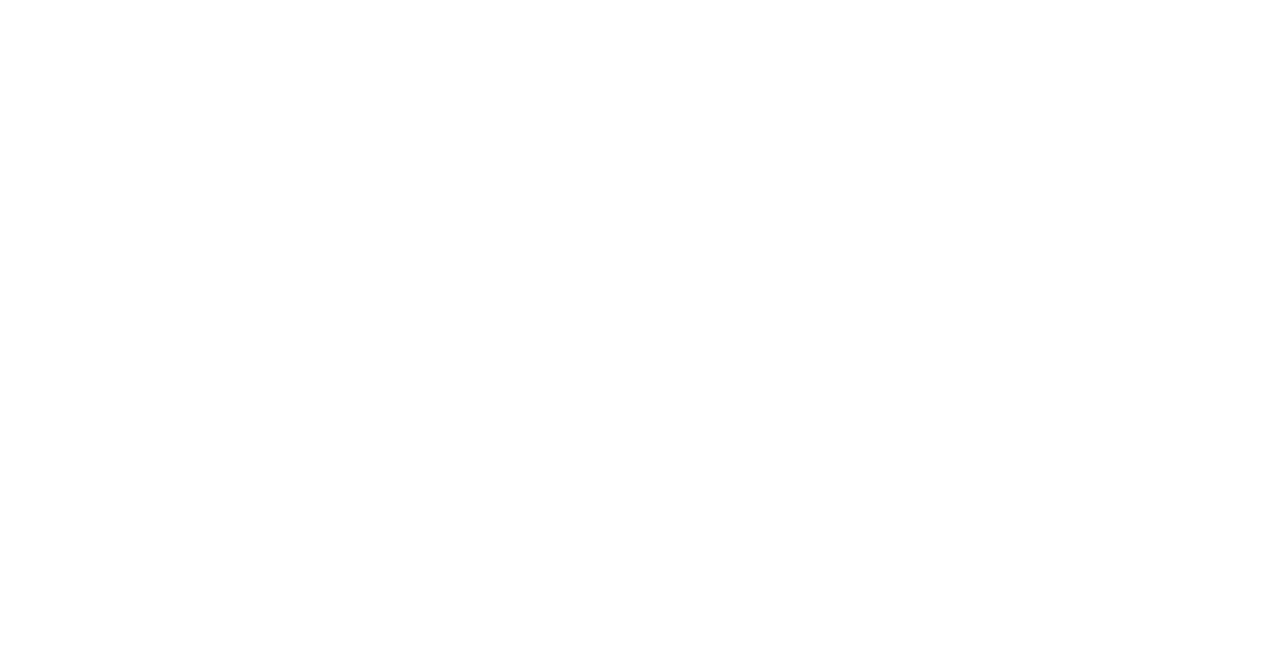
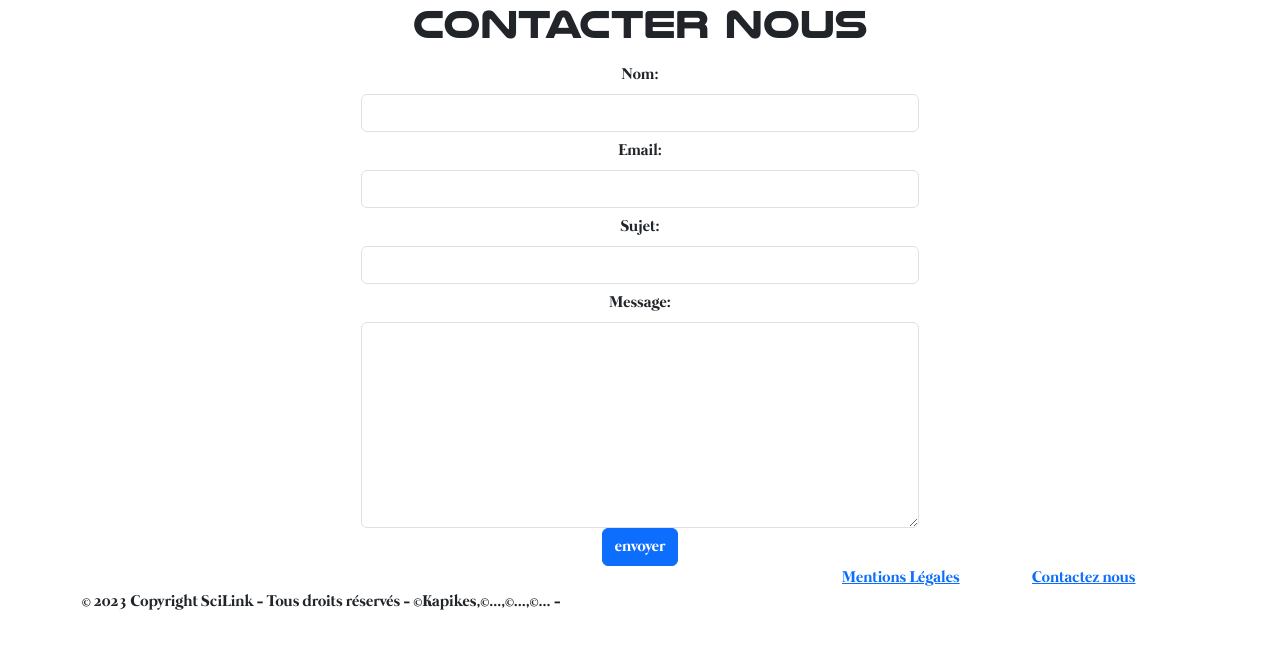
Before and after one commit to debart-nathan/SciLink-Front, a React (Create React App) app: page /contact-us in a window 1280 px wide. Before the commit this address had no page. Shown: the top 648 px of the page. Built offline with nearby package versions, Linux system fonts and the light colour scheme.

Commit message:
mise en place de contact us et mentions legal dans footer

```diff
--- a/src/components/App.tsx
+++ b/src/components/App.tsx
@@ -1,7 +1,9 @@
 import { Route, BrowserRouter, Routes } from 'react-router-dom';
 import Header from './common/Header';
-import Footer from './common/Footer';
+import Footer from './common/Footers/Footer';
 import Home from './Home';
+import ContactUs from './common/Footers/ContactUs';
+import Mentions from './common/Footers/Mentions';
 
 function App() {
   return (
@@ -9,8 +11,10 @@ function App() {
       <Header/>
       <Routes>
         <Route path="/" element={<Home/>}>
+        </Route>
 
-        </Route>
+        <Route path="/contact-us" element={<ContactUs />} />
+        <Route path="/Mentions" element={<Mentions />} />
       </Routes>
       <Footer/>
     </BrowserRouter>
--- a/src/components/common/Footer.tsx
+++ /dev/null
@@ -1,9 +0,0 @@
-const Footer = () => {
-    return (
-        <footer>
-
-        </footer>
-    );
-}
-
-export default Footer;
--- /dev/null
+++ b/src/components/common/Footers/ContactUs.tsx
@@ -0,0 +1,63 @@
+import React from "react";
+
+const ContactUs: React.FC = () => {
+  const [name, setName] = React.useState("");
+  const [email, setEmail] = React.useState("");
+  const [message, setMessage] = React.useState("");
+  const [sujet, setSujet] = React.useState("");
+
+  // Handle form submission
+  const handleSubmit = (e: React.FormEvent) => {
+    e.preventDefault();
+  };
+  return (
+    <div className="col-6 offset-3 text-center">
+      <h1>Contacter Nous</h1>
+      <form onSubmit={handleSubmit} className="form">
+        <div className="form-group">
+          <label className="col-form-label" htmlFor="name">Nom:</label>
+          <input className="form-control"
+            type="text"
+            id="name"
+            value={name}
+            onChange={(e) => setName(e.target.value)}
+            required
+          />
+        </div>
+        <div className="form-group">
+          <label className="col-form-label" htmlFor="email">Email:</label>
+          <input className="form-control"
+            type="email"
+            id="email"
+            value={email}
+            onChange={(e) => setEmail(e.target.value)}
+            required
+          />
+        </div>
+        <div className="form-group">
+          <label className="col-form-label" htmlFor="name">Sujet:</label>
+          <input className="form-control"
+            type="text"
+            id="Sujet"
+            value={sujet}
+            onChange={(e) => setSujet(e.target.value)}
+            required
+          />
+        </div>
+        <div className="form-group">
+          <label className="col-form-label" htmlFor="message">Message:</label>
+          <textarea className="form-control"
+            cols={70}
+            rows={8}
+            id="message"
+            value={message}
+            onChange={(e) => setMessage(e.target.value)}
+            required
+          />
+        </div>
+        <button className="btn btn-primary" type="submit">envoyer</button>
+      </form>
+    </div>
+  );
+};
+export default ContactUs;
--- /dev/null
+++ b/src/components/common/Footers/Footer.tsx
@@ -0,0 +1,13 @@
+import { Link } from "react-router-dom";
+
+const Footer = () => {
+    return (
+        <footer className="footer row">
+          <Link className="col-2 offset-8" to="/Mentions">Mentions Légales</Link>
+          <Link className="col-2" to="/contact-us">Contactez nous</Link>
+            <p>&copy; 2023 Copyright SciLink - Tous droits réservés - &copy;Kapikes,&copy;...,&copy;...,&copy;... - </p>
+        </footer>
+    );
+}
+
+export default Footer;
--- /dev/null
+++ b/src/components/common/Footers/Mentions.tsx
@@ -0,0 +1,49 @@
+
+
+
+const Mentions: React.FC = () => {
+    return (
+      <div className=" text-center row mb-5">
+        <h1 className="col-12 mt-5 mb-5">Mentions Légales</h1>
+  <div className="col-6">
+        <h2>1. Informations légales</h2>
+        <p>Raison sociale de l'entreprise : [Nom de l'entreprise]</p>
+        <p>Forme juridique : [Forme juridique de l'entreprise]</p>
+        <p>Adresse : [Adresse de l'entreprise]</p>
+        <p>Numéro de téléphone : [Numéro de téléphone]</p>
+        <p>Adresse e-mail : [Adresse e-mail de contact]</p>
+        <p>Numéro SIRET : [Numéro SIRET]</p>
+
+        <h2>2. Directeur de la publication</h2>
+        <p>Nom du directeur de la publication : [Nom du directeur de la publication]</p>
+
+        <h2>3. Hébergement du site</h2>
+        <p>Nom de l'hébergeur : [Nom de l'hébergeur]</p>
+        <p>Adresse de l'hébergeur : [Adresse de l'hébergeur]</p>
+
+        </div>
+        <div className="col-6">
+        <h2>4. Propriété intellectuelle</h2>
+        <p>
+          Le contenu de ce site web est protégé par les lois sur la propriété
+          intellectuelle.
+        </p>
+
+        <h2>5. Utilisation des cookies</h2>
+        <p>
+          Ce site web peut utiliser des cookies pour améliorer l'expérience de
+          l'utilisateur.
+        </p>
+
+        <h2>6. Liens externes</h2>
+        <p>
+          Ce site peut contenir des liens vers des sites web externes. Nous ne
+          sommes pas responsables du contenu de ces sites externes.
+        </p>
+  </div>
+        {/* Ajoutez d'autres sections nécessaires pour vos mentions légales. */}
+
+      </div>
+    );
+};
+export default Mentions;
```
